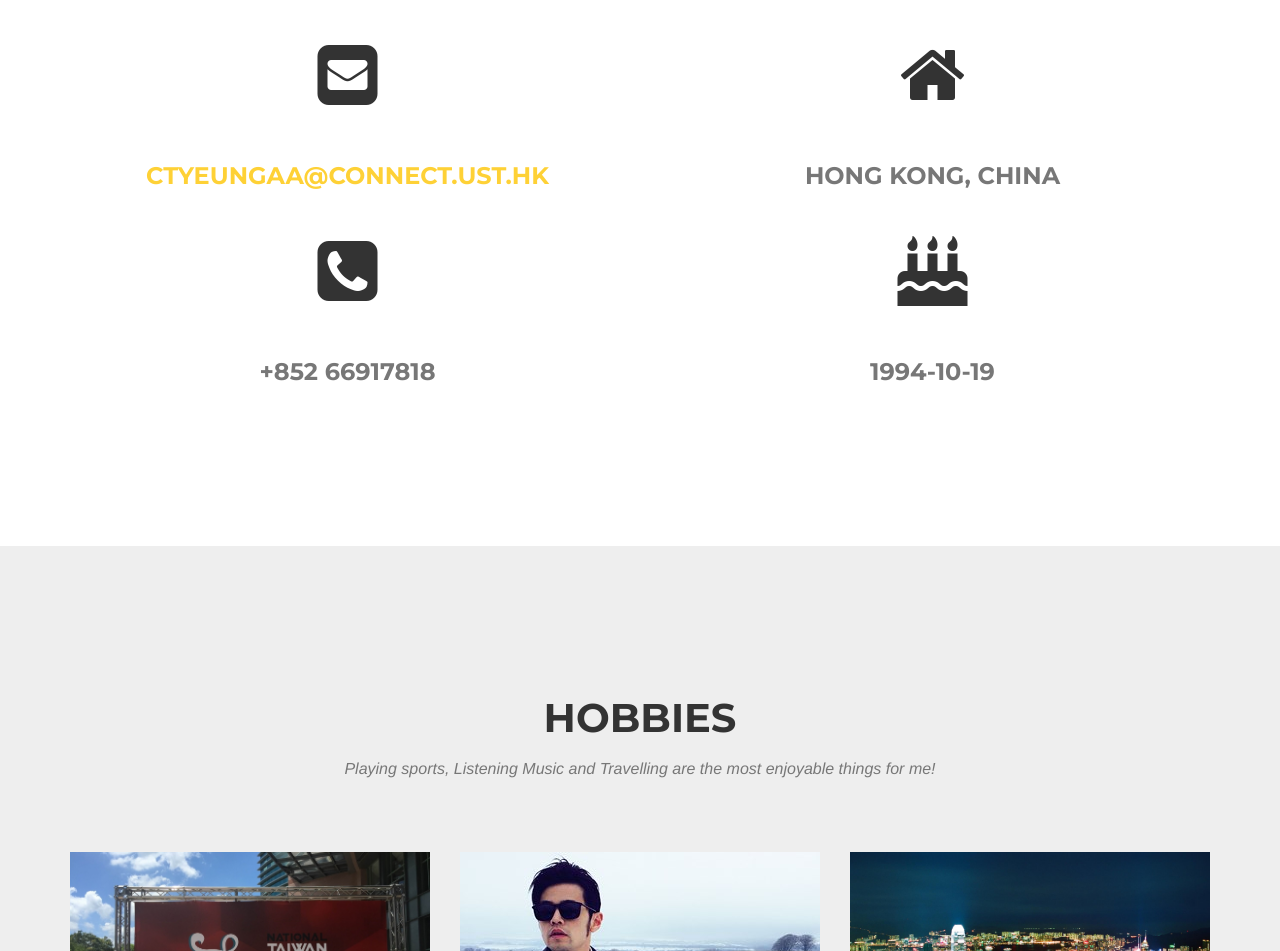
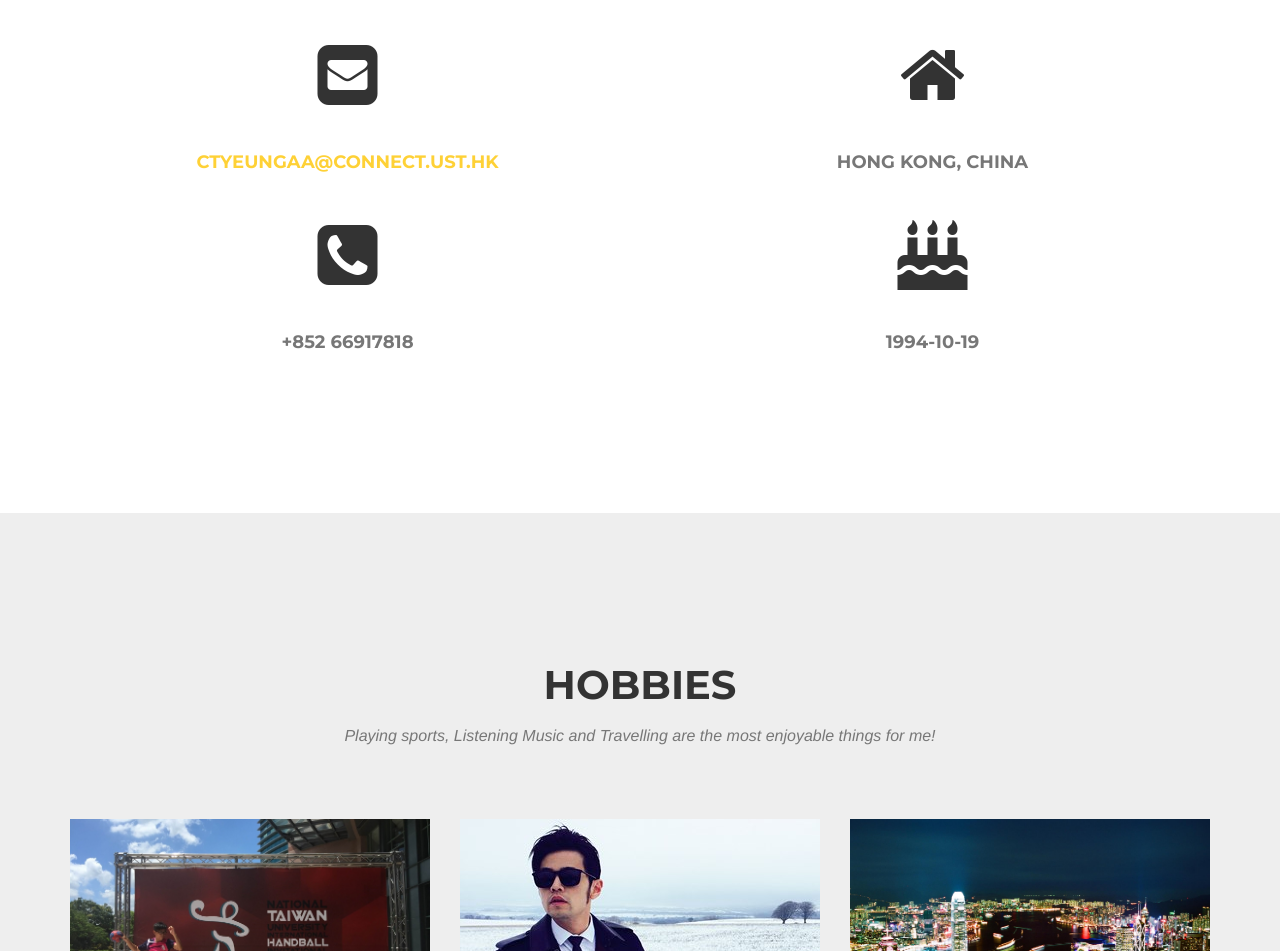
Before and after one commit to ctyeung1019/comp3111_assignment1, a website: page index.html in a window 1280 px wide. Shown: the part 1635-2586 px from the top of the page. Drawn offline with nearby package versions, Linux system fonts and the light colour scheme; a web font is replaced by a local one.

Commit message:
resize email & jay

```diff
--- a/index.html
+++ b/index.html
@@ -120,30 +120,29 @@
 						<h3 class="section-subheading text-muted">HKUST CSE YEAR 3 STUDENT</h3>
                     </div>
 				</div>
-
 				<div class="col-md-6" id="pro-item">
 					<span class="fa-stack fa-5x">
 						<i class="fa fa-envelope-square" aria-hidden="true"></i>
 					</span>
-					<h3 class="text-muted"><a href="mailto:ctyeungaa@connect.ust.hk" target="_top">ctyeungaa@connect.ust.hk</a></h3>
+					<h4 class="text-muted"><a href="mailto:ctyeungaa@connect.ust.hk" target="_top">ctyeungaa@connect.ust.hk</a></h4>
 				</div>
 				<div class="col-md-6" id="pro-item">
 					<span class="fa-stack fa-5x">
 						<i class="fa fa-home" aria-hidden="true"></i>
 					</span>
-					<h3 class="text-muted">Hong Kong, China</h3>
+					<h4 class="text-muted">Hong Kong, China</h4>
 				</div>
 				<div class="col-md-6" id="pro-item">
 					<span class="fa-stack fa-5x">
 						<i class="fa fa-phone-square" aria-hidden="true"></i>
 					</span>
-					<h3 class="text-muted">+852 66917818</h3>
+					<h4 class="text-muted">+852 66917818</h4>
 				</div>
 				<div class="col-md-6" id="pro-item">
 					<span class="fa-stack fa-5x">
 						<i class="fa fa-birthday-cake" aria-hidden="true"></i>
 					</span>
-					<h3 class="text-muted">1994-10-19</h3>
+					<h4 class="text-muted">1994-10-19</h4>
 				</div>
               </div>
         </div>
@@ -181,7 +180,7 @@
                                 <i class="fa fa-plus fa-3x"></i>
                             </div>
                         </div>
-                        <img src="img/portfolio/jay_thumbnail.jpg" class="img-responsive" alt="">
+                        <img src="img/portfolio/jay_thumbnail.jpg" class="img-responsive" alt="" width="400px">
                     </a>
                     <div class="portfolio-caption">
                         <h4>Jay Chou</h4>
```
